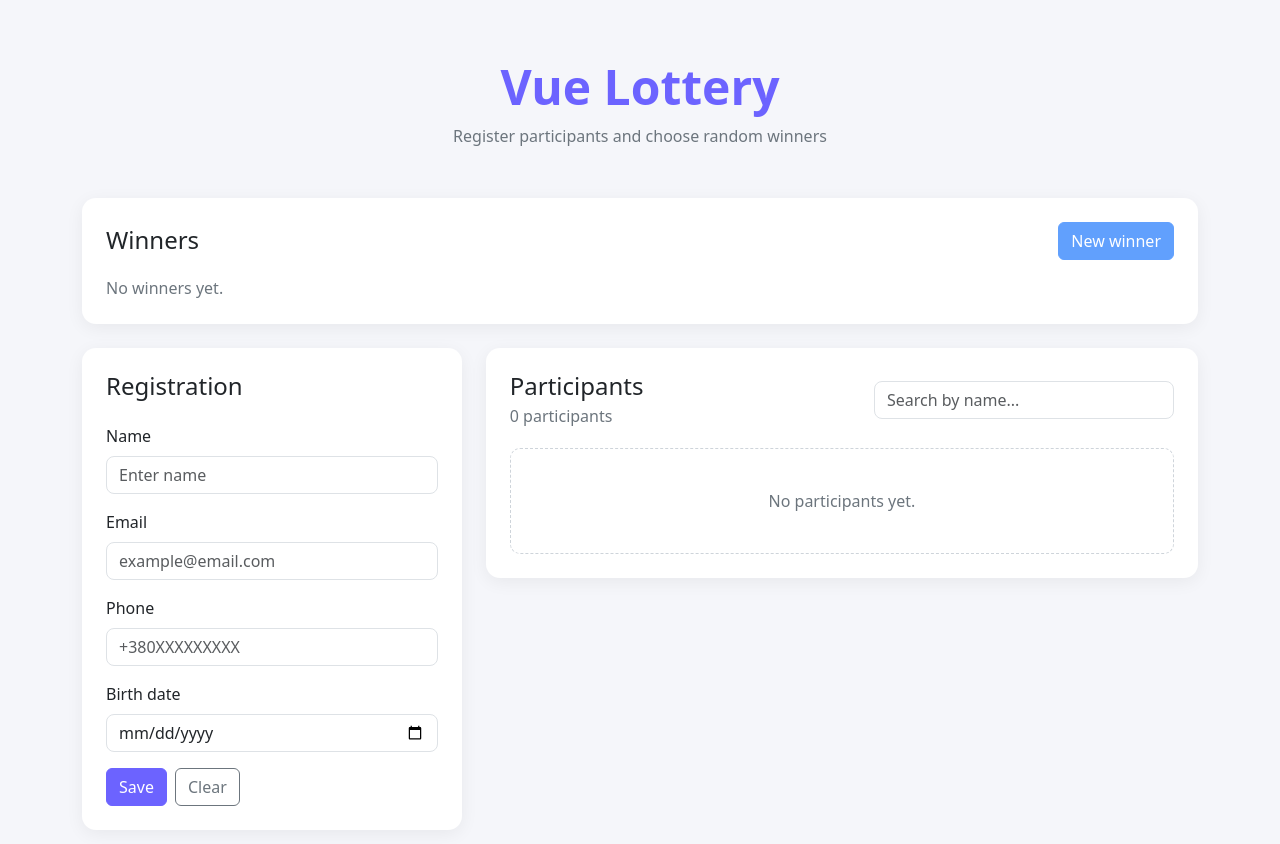
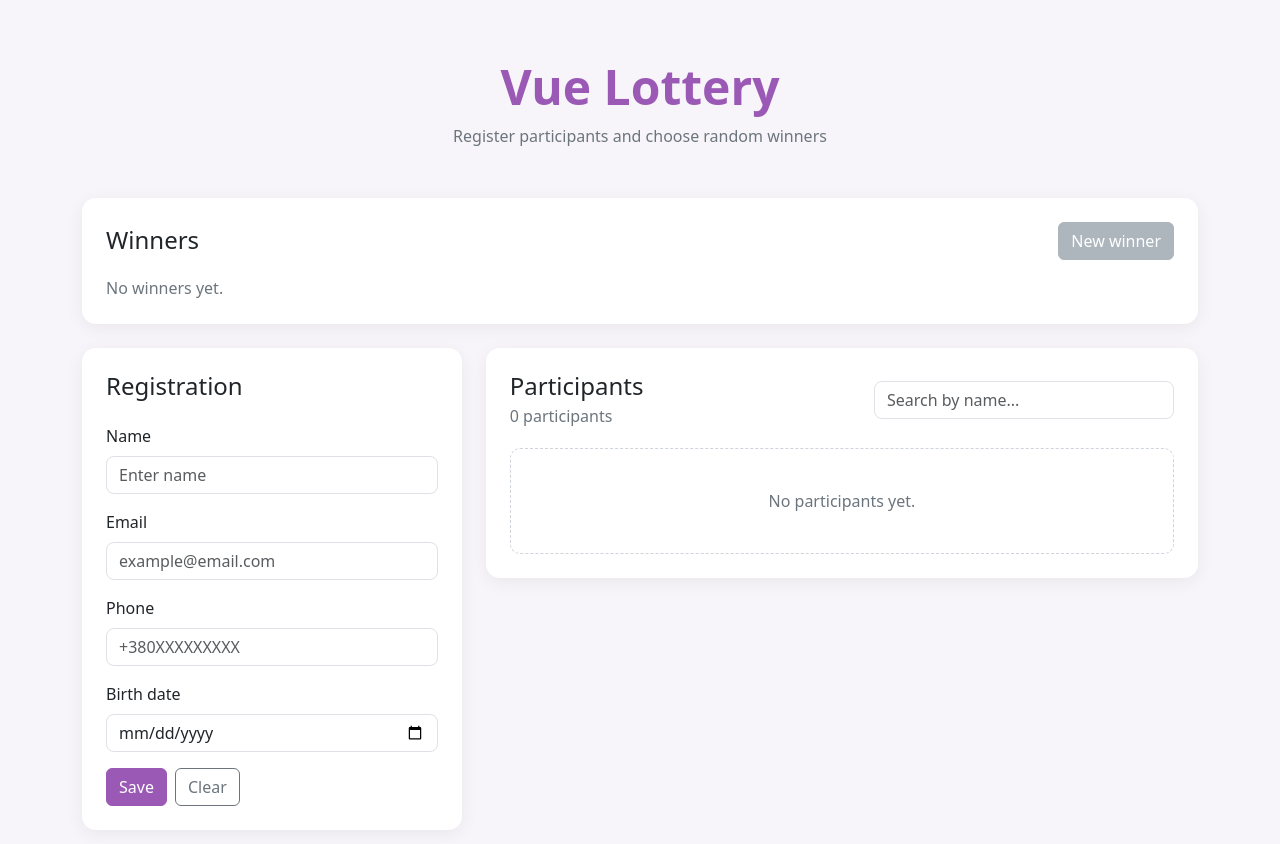
Before and after one commit to taisiashlemkevych/vue-lottery-app, a Vue app in the folder vue-lottery-app/: page / in a window 1280 px wide. Shown: the top 844 px of the page. Built offline with nearby package versions, Linux system fonts and the light colour scheme.

Commit message:
update scss

```diff
--- a/vue-lottery-app/src/assets/style.scss
+++ b/vue-lottery-app/src/assets/style.scss
@@ -1,7 +1,7 @@
 @import 'bootstrap/scss/bootstrap';
 
-$primary-color: #6c63ff;
-$background-color: #f5f6fa;
+$primary-color: #9b59b6;
+$background-color: #f7f5f9;
 $card-radius: 14px;
 
 body {
@@ -56,8 +56,16 @@ body {
 
   &:hover,
   &:focus {
-    background-color: darken($primary-color, 8%);
-    border-color: darken($primary-color, 8%);
+    background-color: #8749a3;
+    border-color: #8749a3;
+  }
+
+  &:disabled,
+  &.disabled {
+    background-color: #adb5bd;
+    border-color: #adb5bd;
+    color: #fff;
+    opacity: 1;
   }
 }
 
@@ -66,7 +74,7 @@ body {
 
   &:focus {
     border-color: $primary-color;
-    box-shadow: 0 0 0 0.2rem rgba(108, 99, 255, 0.15);
+    box-shadow: 0 0 0 0.2rem rgba(155, 89, 182, 0.15);
   }
 }
 
@@ -128,6 +136,35 @@ body {
 .table-actions {
   display: flex;
   gap: 8px;
+
+  .btn {
+    min-width: 75px;
+    border-radius: 7px;
+    font-weight: 500;
+    transition: 0.2s ease;
+  }
+
+  .btn-outline-primary {
+    color: $primary-color;
+    border-color: $primary-color;
+
+    &:hover {
+      color: #fff;
+      background-color: $primary-color;
+      border-color: $primary-color;
+    }
+  }
+
+  .btn-outline-danger {
+    color: #d65a6f;
+    border-color: #d65a6f;
+
+    &:hover {
+      color: #fff;
+      background-color: #d65a6f;
+      border-color: #d65a6f;
+    }
+  }
 }
 
 .empty-state {
```
